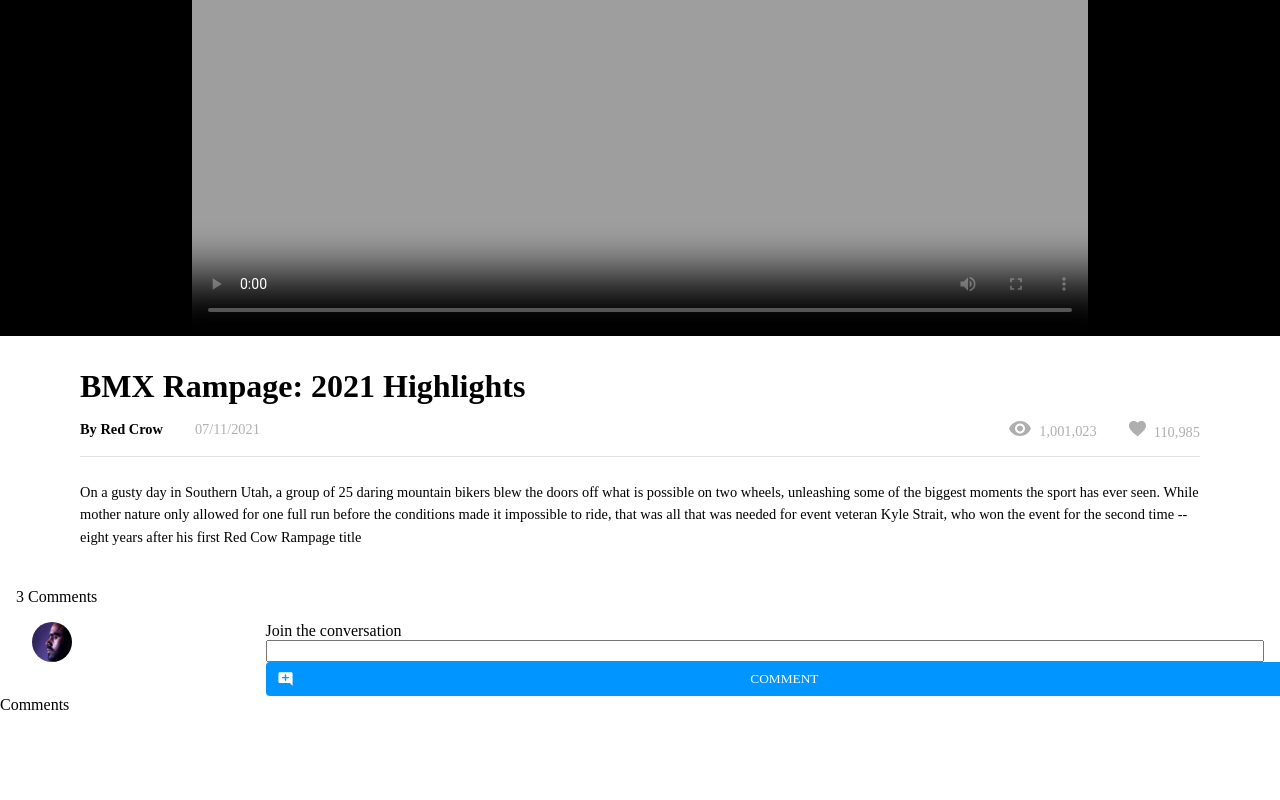
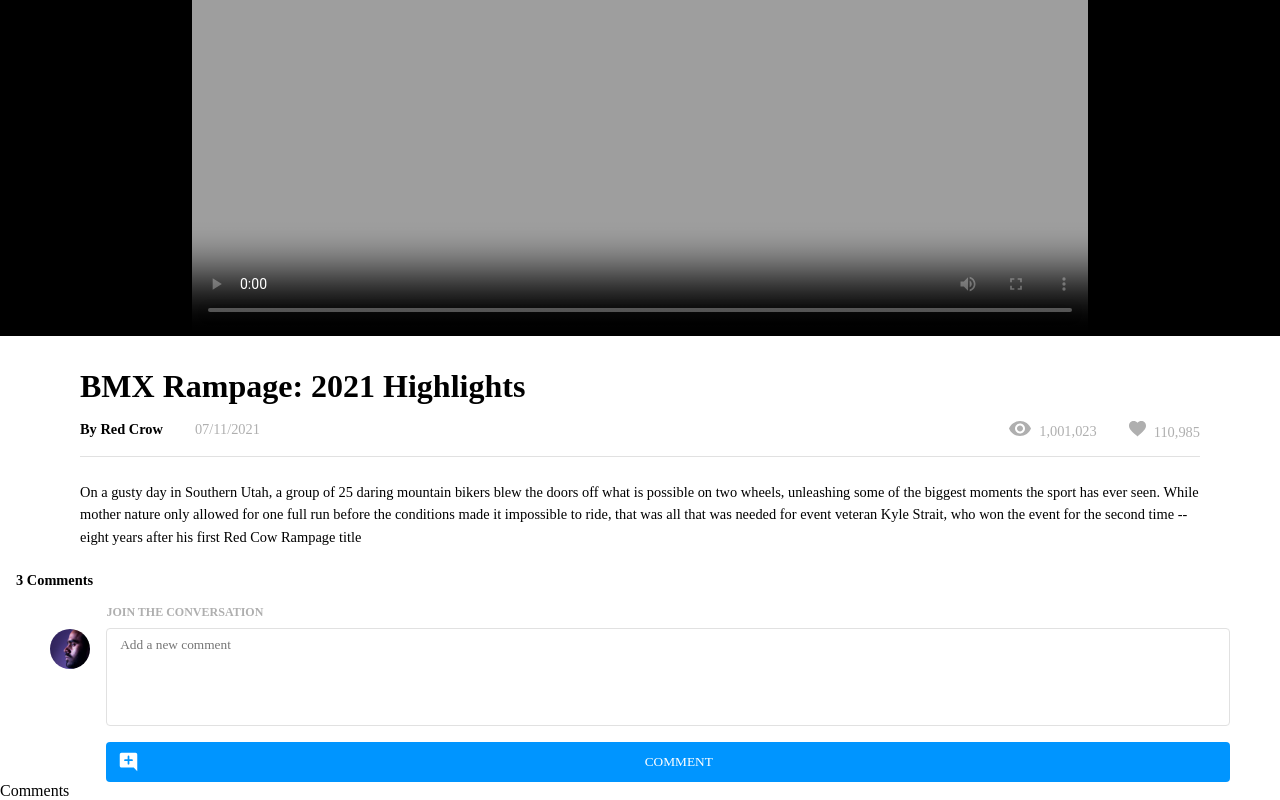
Before and after one commit to Cheeonon/chloe-park-brainflix, a React (Create React App) app: page /upload in a window 1280 px wide. Shown: the part 412-1212 px from the top of the page. Before the commit the page ends 1126 px from the top, so only its background shows below. Built offline with nearby package versions, Linux system fonts and the light colour scheme.

Commit message:
Add styling on comment form

```diff
--- a/src/components/Button/Button.js
+++ b/src/components/Button/Button.js
@@ -1,9 +1,9 @@
 import './Button.scss';
 
-const Button = ({url, text}) => {
+const Button = ({customClass, url, text}) => {
   return (
-    <div className="button">
-        <img className="button__icon" src={url} alt={url}/>
+    <div className={`button ${customClass}`}>
+        <img className={"button__icon"} src={url} alt={url}/>
         <button className="button__btn">{text}</button>
     </div>
     )
--- a/src/components/Button/Button.scss
+++ b/src/components/Button/Button.scss
@@ -7,11 +7,11 @@
     border-radius: $bordeRadius;
     font-size: $buttonFontSize;
     width: 100%;
-    padding: 0.3rem 0.7rem;
+    padding: 0.5rem 0.7rem;
     align-items: center;
 
     &__icon{
-        height: 70%;
+        height: 90%;
     }
     &__btn{
         border: none;
--- a/src/components/CommentForm/CommentForm.js
+++ b/src/components/CommentForm/CommentForm.js
@@ -9,12 +9,11 @@ const CommentForm = () => {
     <div className="comment-form">
         <span className="comment-form__count">3 Comments</span>
         <div className="comment-form__container">
-           <Profile className="" url={profileUrl}/>
-            {/* <img className="comment-form__profile" src={profileUrl} alt="" /> */}
+           <Profile customClass="comment-form__profile" url={profileUrl} alt="Mohan Muruge"/>
             <form className="comment-form__add" >
-                <span>Join the conversation</span>
-                <input type="text" />
-                <Button url={commentIconUrl} text="Comment"/>
+                <span className="comment-form__title">Join the conversation</span>
+                <textarea className="comment-form__input" placeholder='Add a new comment' ></textarea>
+                <Button customClass="comment-form__button" url={commentIconUrl} text="Comment"/>
             </form>
         </div>
     </div>
--- a/src/components/CommentForm/CommentForm.scss
+++ b/src/components/CommentForm/CommentForm.scss
@@ -1,5 +1,6 @@
 @use '../../styles/partials/mixins' as *;
 @use '../../styles/partials/variables' as *;
+@use '../../styles/partials/colors' as *;
 
 .comment-form{
     display: flex;
@@ -7,23 +8,46 @@
     margin: 0 $mobileBasicSpacing;
 
     &__count{
-        margin: $mobileBasicSpacing 0;
+        margin-bottom: $mobileBasicSpacing;
+        font-size: 0.9rem;
+        font-weight: bold;
     }
 
     &__container{
         display: flex;
-        justify-content: space-between;
+        justify-content: center;
     }
 
     &__profile{
-        width: 2rem;
-        height: 2rem;
-        border-radius: 50%;
+        // title font-size + margin-bottom
+        margin-top: calc(1rem + 0.5rem);
     }
 
     &__add{
         display: flex;
         flex-direction: column;
-        width: 80%;
+        margin-left: $mobileBasicSpacing;
+        width: 90%;
+    }
+
+    &__button{
+        width: unset;
+    }
+
+    &__title{
+        font-size: 0.75rem;
+        margin-bottom: 0.5rem;
+        text-transform: uppercase;
+        font-weight: bold;
+        color: $Silver;
+    }
+
+    &__input{
+        border: $Mercury solid 1px;
+        border-radius: $bordeRadius;
+        height: 5rem;
+        margin-bottom: $mobileBasicSpacing;
+        resize: none;
+        padding: 0.5rem 0.8rem;
     }
 }
--- a/src/components/Header/Header.js
+++ b/src/components/Header/Header.js
@@ -19,11 +19,11 @@ export default function Header(){
                     <img className="nav__search-icon" src={searchIconUrl} alt="search bar"/>
                     <input className="nav__search-bar" type="text" placeholder='Search'/>
                 </div>
-                <Profile className="nav__profile--mobile" url={profileUrl}/>
+                <Profile customClass="nav__profile--mobile" url={profileUrl} alt="Mohan Muruge"/>
             </div>
             <div className="nav__upload">
                 <Button url={uploadIconUrl} text="Upload" />
-                <Profile className="nav__profile--tablet" url={profileUrl}/>
+                <Profile customClass="nav__profile--tablet" url={profileUrl}/>
             </div>
         </header>
     )
--- a/src/components/Header/Header.scss
+++ b/src/components/Header/Header.scss
@@ -62,6 +62,7 @@
     &__profile{
 
         &--mobile{
+            margin-left: $mobileBasicSpacing;
             @include tablet{
                 display: none;
             }
@@ -70,6 +71,7 @@
         &--tablet{
             display: none;
             @include tablet{
+                margin-left: $mobileBasicSpacing;
                 display: initial;
             }
         }
@@ -80,6 +82,7 @@
         display: flex;
         width: 100%;
         justify-content: space-between;
+
         @include tablet{
             flex-shrink: 1.2;
         }
@@ -87,27 +90,4 @@
             flex-shrink: 1.1;
         }
     }
-
-    &__upload-icon{
-        height: 70%;
-    }
-
-    &__upload-container{
-        display: flex;
-        background-color: $BrainFlix-Blue;
-        border-radius: $bordeRadius;
-        font-size: $buttonFontSize;
-        width: 100%;
-        padding: 0.3rem 0.7rem;
-        align-items: center;
-    }
-
-    &__upload-button{
-        border: none;
-        width: 100%;
-        height: 100%;
-        background-color: transparent;
-        color: white;
-        text-transform: uppercase;
-    }
 }
--- a/src/components/Profile/Profile.js
+++ b/src/components/Profile/Profile.js
@@ -1,10 +1,11 @@
 import './Profile.scss';
 
-const Profile = ({className, url}) => {
+const Profile = ({customClass, url, alt}) => {
   return (
     <img
-        className={`profile ${className}`}
-        src={url}>
+        className={`profile ${customClass}`}
+        src={url}
+        alt={alt}>
     </img>
   )
 }
--- a/src/components/Profile/Profile.scss
+++ b/src/components/Profile/Profile.scss
@@ -6,5 +6,4 @@
     border-radius: 50%;
     object-fit: cover;
     object-position: left 1%;
-    margin-left: $mobileBasicSpacing;
 }
```
